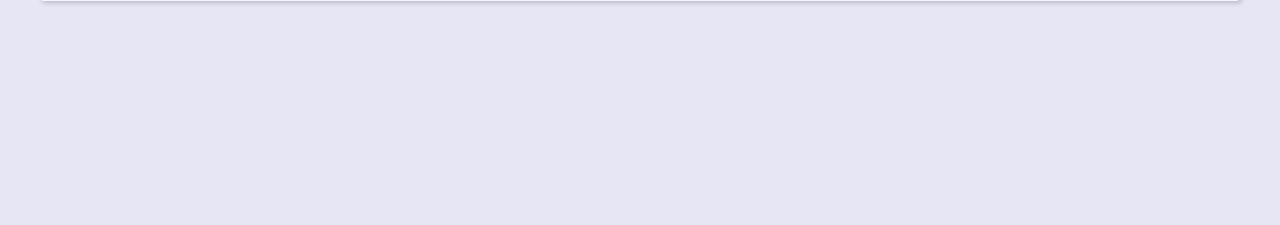
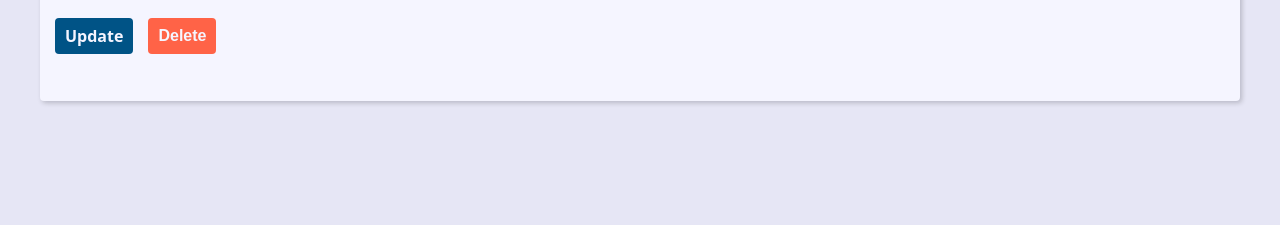
Before and after one commit to afonso-rf/python-agenda-django, a Django app: template contact/templates/contact/contact.html in a window 1280 px wide. Shown: the part 442-667 px from the top of the page. Run offline with Django 5.2, Linux system fonts and the light colour scheme; the template is opened without the code that fills it, so the values that code supplies are empty.

Commit message:
:sparkles: feat: Adicionado Delete contato

```diff
--- a/base_static/global/css/style.css
+++ b/base_static/global/css/style.css
@@ -315,3 +315,23 @@ svg {
     filter: brightness(80%);
     box-shadow: 0 0 5px var(--link-dark-color);
 }
+
+.contact-links {
+    margin-block: calc(var(--small-font-size) * 2);
+    display: flex;
+    gap: 0 var(--spacing);
+    align-items: center;
+}
+
+.btn-link {
+    display: block;
+    padding: 1rem;
+    font-size: var(--small-font-size);
+    text-decoration: none;
+    font-weight: bold;
+    line-height: var(--small-font-size);
+}
+
+.btn-delete {
+    background: tomato;
+}
--- a/contact/templates/contact/contact.html
+++ b/contact/templates/contact/contact.html
@@ -2,9 +2,7 @@
 
 {% block content %}
   <div class="sigle-contact">
-    <h1 class="sigle-contact-name">
-      {{ contact.first_name }} {{ contact.last_name }}
-    </h1>
+    <h1 class="sigle-contact-name">{{ contact.first_name }} {{ contact.last_name }}</h1>
     <p>
       <b>ID:</b> {{ contact.id }}
     </p>
@@ -23,5 +21,20 @@
     <p>
       <b>Date Created:</b> {{ contact.created_date }}
     </p>
+    <div class="contact-links">
+      <a class="btn btn-link" href="{% url 'contact:update' contact.id %}">Update</a>
+
+      <form action="{% url 'contact:delete' contact.id %}" method="POST">
+        {% csrf_token %}
+        {% if confirmation == 'no' %}
+          <input type="hidden" name="confirmation" value="yes" />
+          <button class="btn btn-link btn-delete" type="submit">Confirma?</button>
+        </form>
+          <a class="btn btn-link" href="{% url 'contact:contact' contact.id %}">Cancela</a>
+        {% else %}
+          <button class="btn btn-link btn-delete" type="submit">Delete</button>
+        </form>
+        {% endif %}
+    </div>
   </div>
 {% endblock %}
--- a/contact/urls.py
+++ b/contact/urls.py
@@ -12,4 +12,5 @@ urlpatterns = [
     path(route="contact/create/", view=views.create, name="create"),
     path(route="contact/<int:contact_id>/", view=views.contact, name="contact"),
     path(route="contact/<int:contact_id>/update/", view=views.update, name="update"),
+    path(route="contact/<int:contact_id>/delete/", view=views.delete, name="delete"),
 ]
```
Also changed, not shown: contact/views/contact_forms.py (+18 -0 lines).
